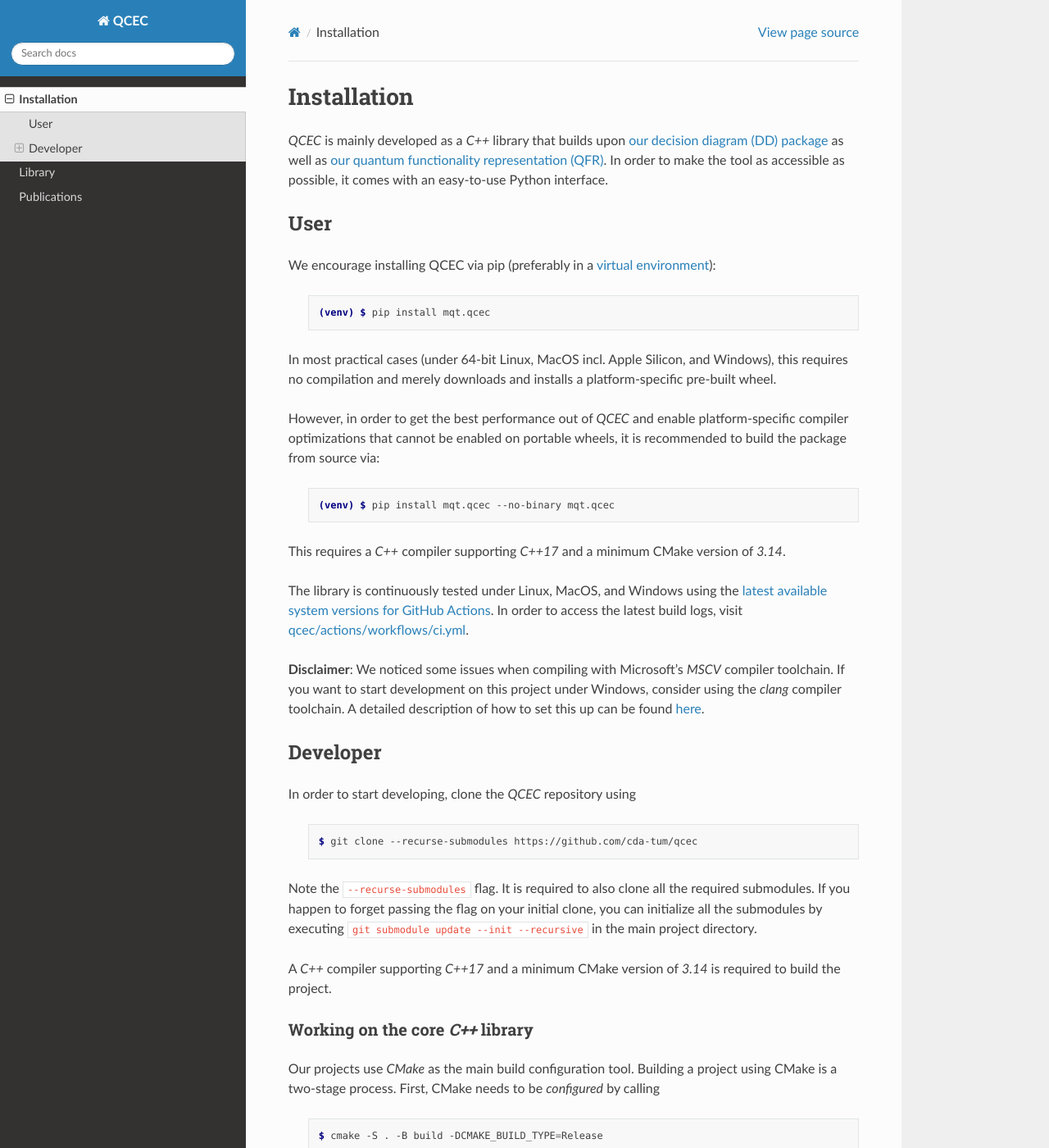
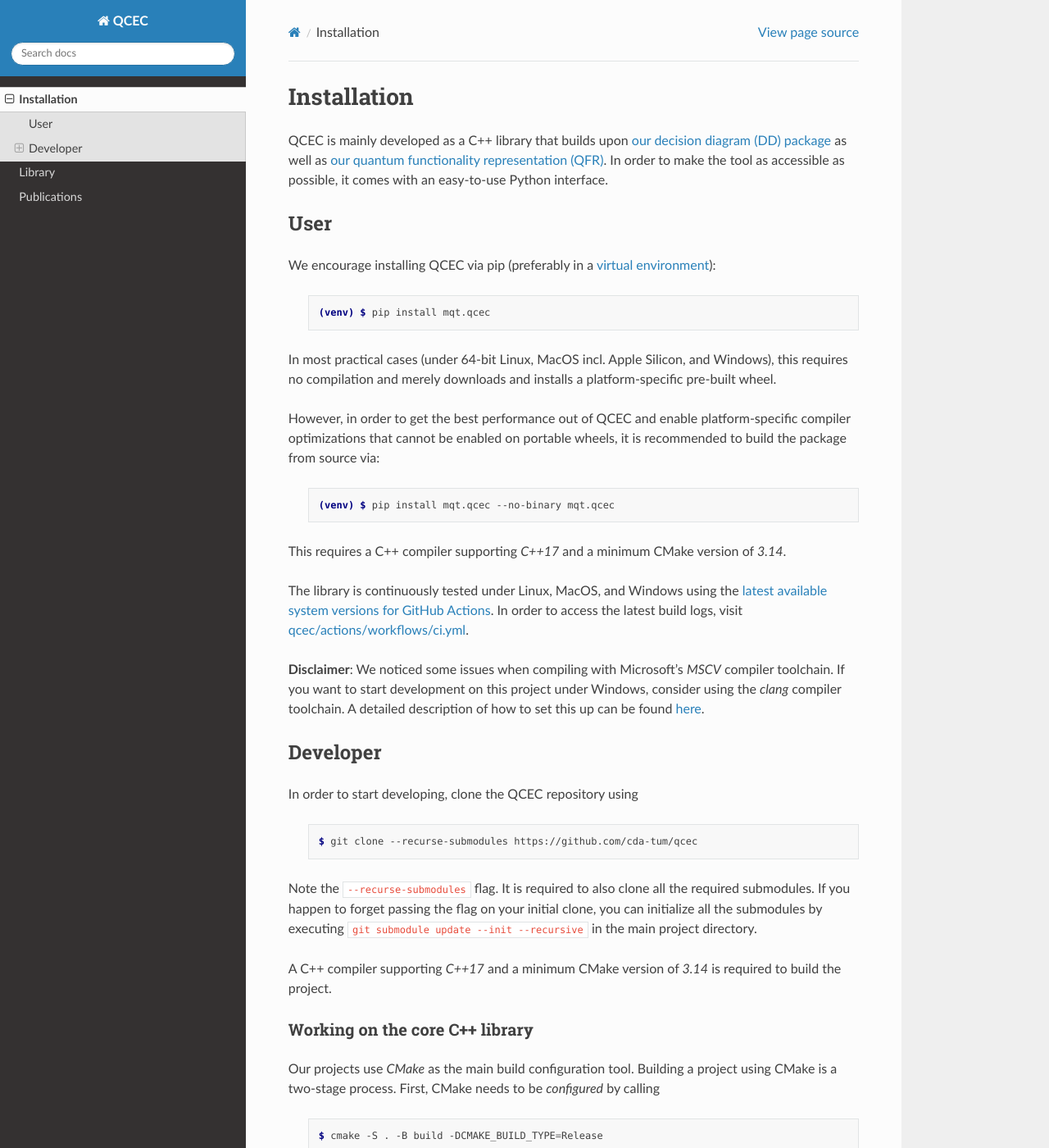
Before and after one commit to cda-tum/mqt-qcec, a Sphinx documentation site: the page built from docs/source/Installation.rst, in a window 1280 px wide and 1400 px high. Shown: the whole window at 82% size. Built offline with Sphinx 7.4.7 and the Read the Docs theme 2.0.0, drawn with Linux system fonts in a browser that asks for light colours; some of the changed text lies outside the part shown.

```diff
--- a/docs/source/Installation.rst
+++ b/docs/source/Installation.rst
@@ -1,7 +1,7 @@
 Installation
 ============
 
-*QCEC* is mainly developed as a *C++* library that builds upon `our decision diagram (DD) package <https://github.com/cda-tum/dd_package.git>`_ as well as `our quantum functionality representation (QFR) <https://github.com/cda-tum/qfr.git>`_.
+QCEC is mainly developed as a C++ library that builds upon `our decision diagram (DD) package <https://github.com/cda-tum/dd_package.git>`_ as well as `our quantum functionality representation (QFR) <https://github.com/cda-tum/qfr.git>`_.
 In order to make the tool as accessible as possible, it comes with an easy-to-use Python interface.
 
 User
@@ -15,13 +15,13 @@ We encourage installing QCEC via pip (preferably in a `virtual environment <http
 
 In most practical cases (under 64-bit Linux, MacOS incl. Apple Silicon, and Windows), this requires no compilation and merely downloads and installs a platform-specific pre-built wheel.
 
-However, in order to get the best performance out of *QCEC* and enable platform-specific compiler optimizations that cannot be enabled on portable wheels, it is recommended to build the package from source via:
+However, in order to get the best performance out of QCEC and enable platform-specific compiler optimizations that cannot be enabled on portable wheels, it is recommended to build the package from source via:
 
     .. code-block:: console
 
         (venv) $ pip install mqt.qcec --no-binary mqt.qcec
 
-This requires a *C++* compiler supporting *C++17* and a minimum CMake version of *3.14*.
+This requires a C++ compiler supporting *C++17* and a minimum CMake version of *3.14*.
 
 The library is continuously tested under Linux, MacOS, and Windows using the `latest available system versions for GitHub Actions <https://github.com/actions/virtual-environments>`_.
 In order to access the latest build logs, visit `qcec/actions/workflows/ci.yml <https://github.com/cda-tum/qcec/actions/workflows/ci.yml>`_.
@@ -31,7 +31,7 @@ In order to access the latest build logs, visit `qcec/actions/workflows/ci.yml <
 Developer
 #########
 
-In order to start developing, clone the *QCEC* repository using
+In order to start developing, clone the QCEC repository using
 
     .. code-block:: console
 
@@ -39,9 +39,9 @@ In order to start developing, clone the *QCEC* repository using
 
 Note the :code:`--recurse-submodules` flag. It is required to also clone all the required submodules. If you happen to forget passing the flag on your initial clone, you can initialize all the submodules by executing :code:`git submodule update --init --recursive` in the main project directory.
 
-A *C++* compiler supporting *C++17* and a minimum CMake version of *3.14* is required to build the project.
+A C++ compiler supporting *C++17* and a minimum CMake version of *3.14* is required to build the project.
 
-Working on the core *C++* library
+Working on the core C++ library
 ---------------------------------
 
 Our projects use *CMake* as the main build configuration tool. Building a project using CMake is a two-stage process. First, CMake needs to be *configured* by calling
@@ -79,5 +79,5 @@ The :code:`mqt.qcec` Python module can be conveniently built locally by calling
 
 The :code:`--editable` flag ensures that changes in the Python code are instantly available without re-running the command.
 
-`Pybind11 <https://pybind11.readthedocs.io/>`_ is used for providing bindings of the *C++* core library to Python (see `bindings.cpp <https://github.com/cda-tum/qcec/tree/master/mqt/qcec/bindings.cpp>`_).
-If parts of the *C++* code have been changed, the above command has to be run again to make the changes visible in Python.
+`Pybind11 <https://pybind11.readthedocs.io/>`_ is used for providing bindings of the C++ core library to Python (see `bindings.cpp <https://github.com/cda-tum/qcec/tree/master/mqt/qcec/bindings.cpp>`_).
+If parts of the C++ code have been changed, the above command has to be run again to make the changes visible in Python.
```
